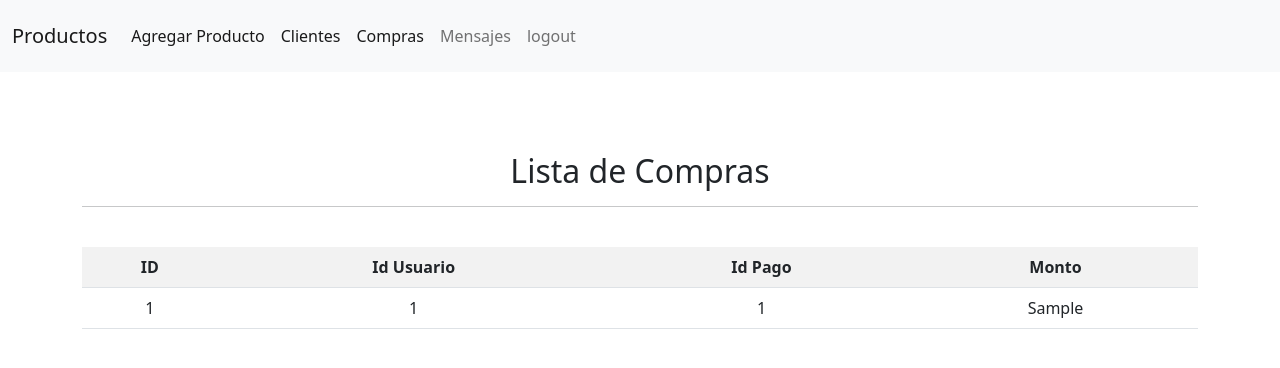
After one commit to MauriIglesias/Laboratorio-TallerPHP, a PHP site: page /listarComprasAdmin.php in a window 1280 px wide. The commit adds this page. Shown: the top 368 px of the page. Run offline with PHP 8.4, Linux system fonts and the light colour scheme; tables that the repository leaves empty or names only in its code hold one stand-in row (values such as "Sample post"); some libraries are stand-ins or nearby versions.

Commit message:
Listar compras falta mostrar productos

```diff
--- /dev/null
+++ b/listarComprasAdmin.php
@@ -0,0 +1,93 @@
+<!DOCTYPE html>
+<html lang="es">
+<head>
+
+    <meta charset="utf-8">
+    <meta http-equiv="X-UA-Compatible" content="IE=edge">
+    <meta name="viewport" content="width=device-width, initial-scale=1">
+    <title>Listar Compras</title>
+
+    <!-- Bootstrap -->
+    <script src="https://code.jquery.com/jquery-3.2.1.slim.min.js" integrity="sha384-KJ3o2DKtIkvYIK3UENzmM7KCkRr/rE9/Qpg6aAZGJwFDMVNA/GpGFF93hXpG5KkN" crossorigin="anonymous"></script>
+    <script src="https://cdnjs.cloudflare.com/ajax/libs/popper.js/1.12.9/umd/popper.min.js" integrity="sha384-ApNbgh9B+Y1QKtv3Rn7W3mgPxhU9K/ScQsAP7hUibX39j7fakFPskvXusvfa0b4Q" crossorigin="anonymous"></script>
+    <script src="https://maxcdn.bootstrapcdn.com/bootstrap/4.0.0/js/bootstrap.min.js" integrity="sha384-JZR6Spejh4U02d8jOt6vLEHfe/JQGiRRSQQxSfFWpi1MquVdAyjUar5+76PVCmYl" crossorigin="anonymous"></script>
+
+    <style>
+        .content {
+            margin-top: 80px;
+        }
+    </style>
+
+</head>
+
+<body>
+    <nav class="navbar navbar-expand-lg navbar-light bg-light">
+        <?php include("navbarAdmin.php");?>
+    </nav>
+    <div class="container">
+        <div class="content">
+            <h2>Lista de Compras</h2>
+            <hr />
+    <?php
+        $con = Conectarse();
+        if(isset($_GET['method'])) {
+            if($_GET['method'] == 'put'){
+                $estado = $_GET['estado'];
+                $usuarioId = mysqli_real_escape_string($con,(strip_tags($_GET["usuarioId"],ENT_QUOTES)));
+                $select = mysqli_query($con, "SELECT * FROM usuario WHERE tipo=1 and id='$usuarioId'");
+                if(mysqli_num_rows($select) == 0){
+                    echo '<div class="alert alert-info alert-dismissable"><button type="button" class="close" data-dismiss="alert" aria-hidden="true">&times;</button> No se encontro el usuario.</div>';
+                }else{
+                    $pseudo_update = mysqli_query($con, "UPDATE usuario SET habilitado='$estado' WHERE tipo=1 and id='$usuarioId'") or die(mysqli_error($con));
+                    if($pseudo_update){
+                        if($estado == 1) {
+                            echo '<div class="alert alert-success alert-dismissable"><button type="button" class="close" data-dismiss="alert" aria-hidden="true">&times;</button> Usuario habilitado con exito.</div>';
+                        } else {
+                            echo '<div class="alert alert-success alert-dismissable"><button type="button" class="close" data-dismiss="alert" aria-hidden="true">&times;</button> Usuario deshabilitado con exito.</div>';
+                        }
+                    }else{
+                        echo '<div class="alert alert-danger alert-dismissable"><button type="button" class="close" data-dismiss="alert" aria-hidden="true">&times;</button> Error al cambiar el estado.</div>';
+                    }
+                }
+            }
+        }
+    ?>
+            <br />
+            <div class="table-responsive">
+                <table class="table table-striped table-hover">
+                    <tr>
+                        <th>ID</th>
+                        <th>Id Usuario</th>
+                        <th>Id Pago</th>
+                        <th>Monto</th>
+                    </tr>
+                    <?php
+                        $sql = mysqli_query($con, "SELECT * FROM compra ORDER BY id ASC");
+                        if(mysqli_num_rows($sql) == 0){
+                            echo '<tr><td colspan="8">No hay usuarios registrados.</td></tr>';
+                        }else{
+                            while($row = mysqli_fetch_assoc($sql)){
+                                $row_id = $row['id'];
+                                $row_IdUsuario = $row['id_usuario'];
+                                $row_IdPago= $row['id_pago'];
+                                $row_monto= $row['monto'];
+                                echo '
+                                <tr>
+                                <td>'.$row['id'].'</td>
+                                <td>'.$row['id_usuario'].'</td>
+                                <td>'.$row['id_pago'].'</td>
+                                <td>'.$row['monto'].'</td>';
+
+                            }
+                        }
+                    ?>
+                </table>
+            </div>
+        </div>
+    </div>
+
+        <!-- <script src="https://ajax.googleapis.com/ajax/libs/jquery/1.11.3/jquery.min.js"></script>
+        <script src="js/bootstrap.min.js"></script> -->
+</body>
+
+</html>
--- a/navbarAdmin.php
+++ b/navbarAdmin.php
@@ -67,7 +67,7 @@
                 <a class="nav-link active" aria-current="page" href="listarUsuarioAdmin.php">Clientes</a>
               </li>
               <li class="nav-item">
-                <a class="nav-link active" aria-current="page" href="#.php">Listar Compra</a>
+                <a class="nav-link active" aria-current="page" href="listarComprasAdmin.php">Compras</a>
               </li>
               <li class="nav-item">
                 <a class="nav-link" href="mensajeAdmin.php">Mensajes</a>
```
